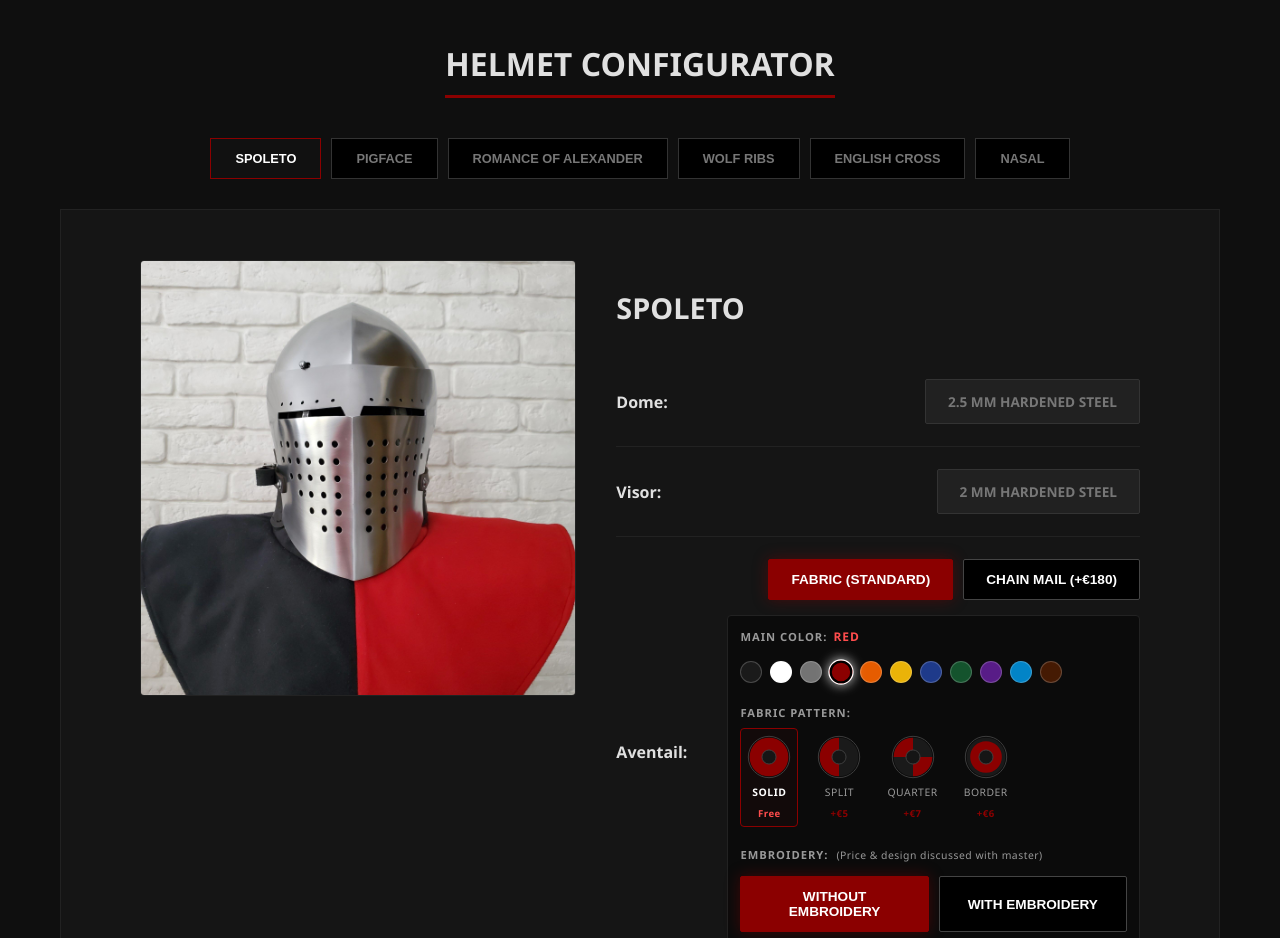
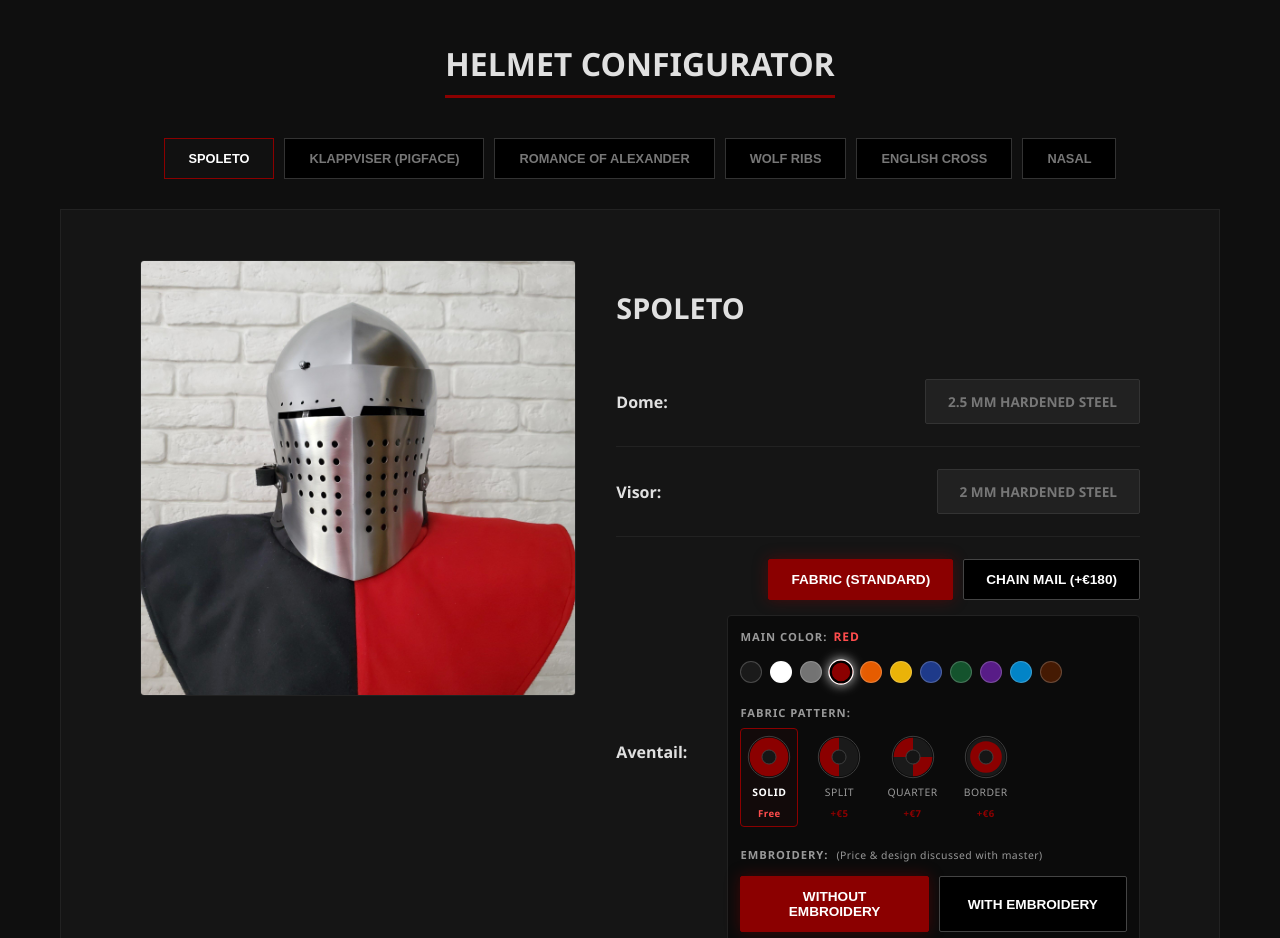
Before and after one commit to Sadovenko555/gorilla-armor-l, a React (Vite) app: page / in a window 1280 px wide. Shown: the part 1560-2498 px from the top of the page. Built offline with nearby package versions, Linux system fonts and the light colour scheme.

Commit message:
Update helmets.js

```diff
--- a/src/data/helmets.js
+++ b/src/data/helmets.js
@@ -13,7 +13,7 @@ export const helmetsData = [
   },
   {
     id: 'pigface',
-    name: 'Pigface',
+    name: 'Klappviser (Pigface)',
     image: '/images/pigface.png',
     basePrice: 720,
     specs: { dome: '2.5 mm hardened steel', visor: '2 mm hardened steel' },
```
